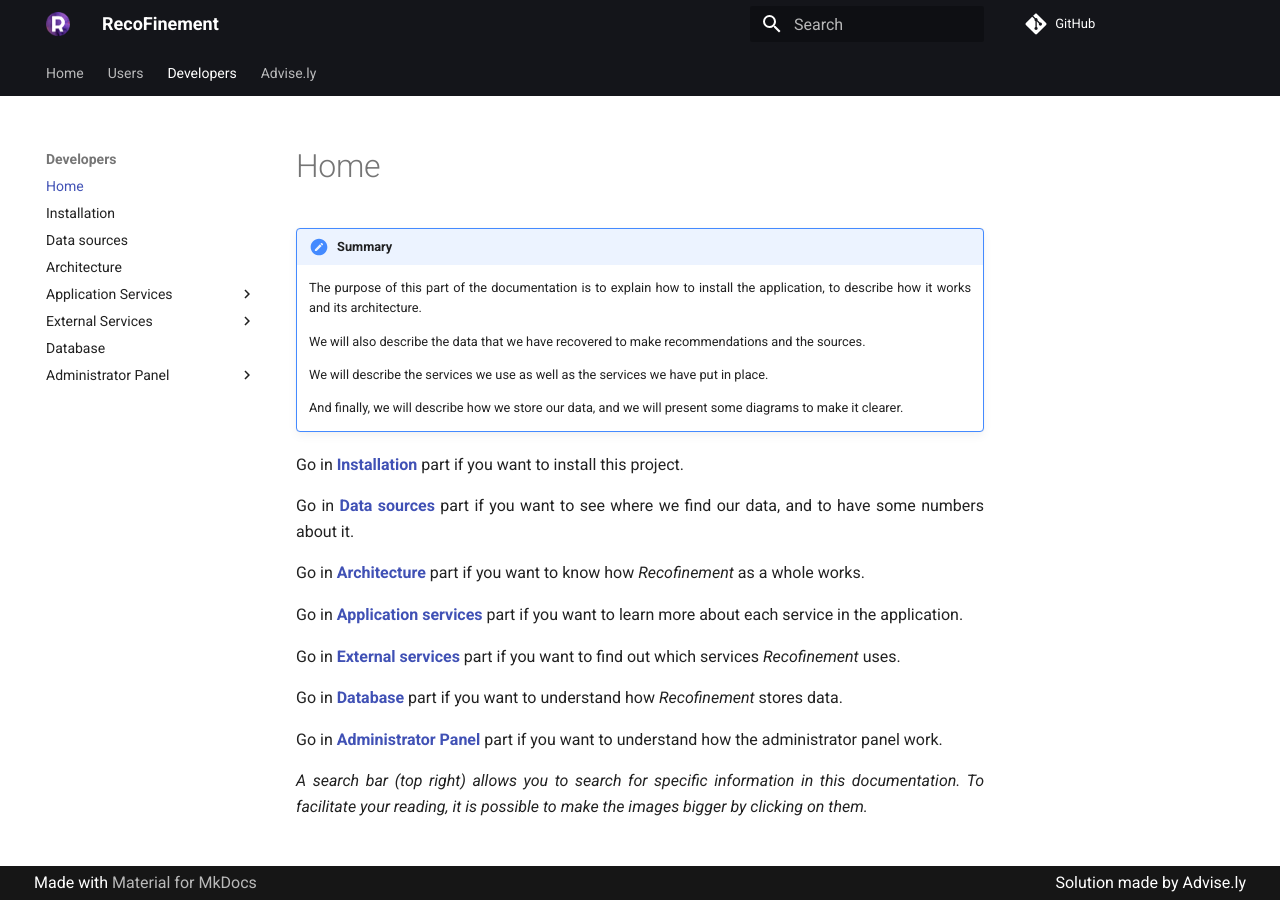
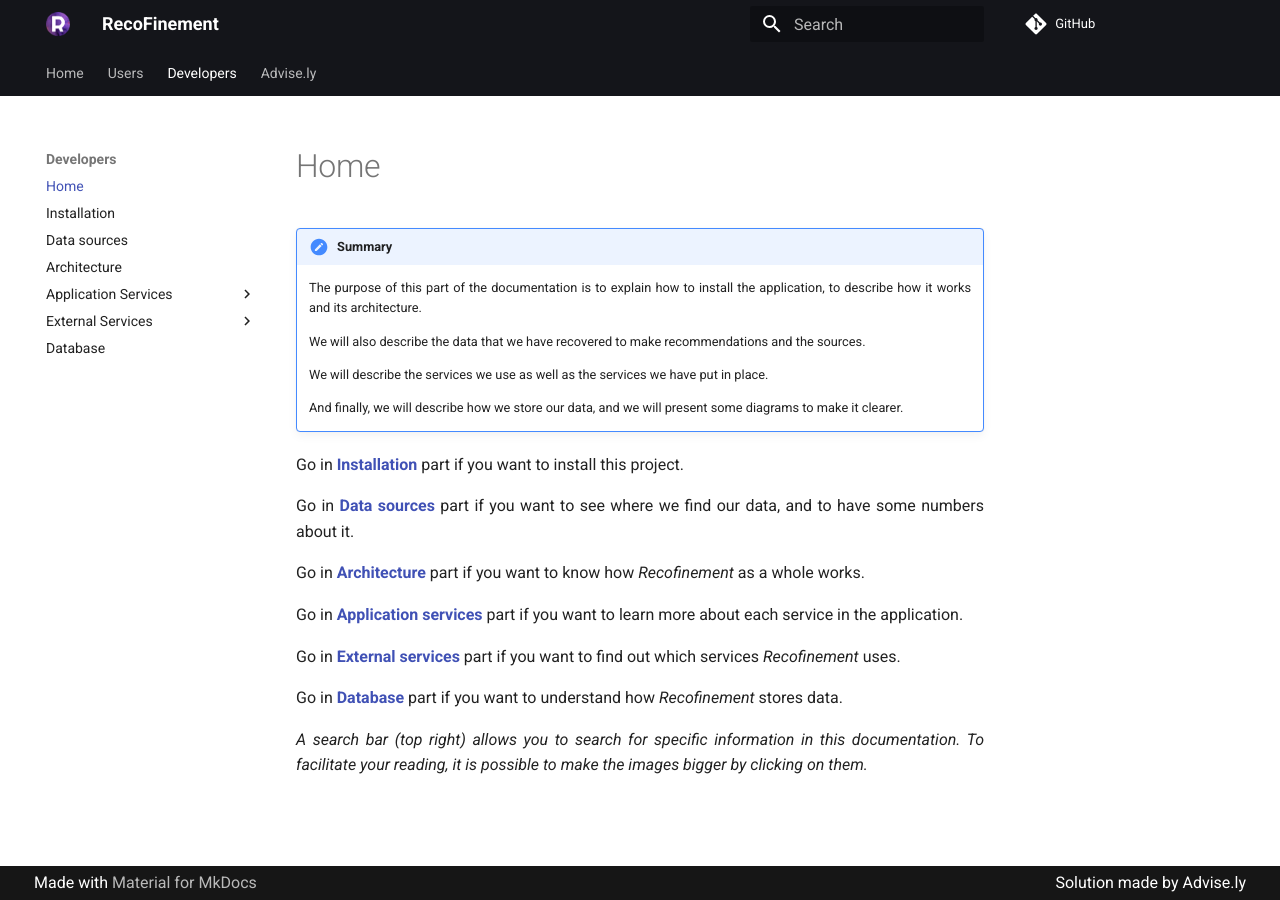
Before and after one commit to RomainCtl/RecoFinement, an MkDocs documentation site: the page built from docs/developers/index.md, in a window 1280 px wide. Built offline with MkDocs 1.6.1 and Material for MkDocs 9.7.7, drawn with Linux system fonts in a browser that asks for light colours; comment, search, counter and statistics services are not loaded; part of the change alters nothing that is shown.

Commit message:
Rechange doc admin pannel strucuture

```diff
--- a/docs/developers/index.md
+++ b/docs/developers/index.md
@@ -19,6 +19,4 @@ Go in __[External services](./external_services/mailjet)__ part if you want to f
 
 Go in __[Database](./database)__ part if you want to understand how *Recofinement* stores data.
 
-Go in __[Administrator Panel](./event_sourcing)__ part if you want to understand how the administrator panel work.
-
 *A search bar (top right) allows you to search for specific information in this documentation. To facilitate your reading, it is possible to make the images bigger by clicking on them.*
--- a/mkdocs.yml
+++ b/mkdocs.yml
@@ -34,20 +34,20 @@ nav:
         - Architecture: developers/architecture.md
         - Application Services:
             - User Interface: developers/services/ui.md
-            - API: developers/services/api.md
+            - API:
+                - Features: developers/services/api.md
+                - Event Sourcing: developers/event_sourcing.md
             - Recommendation Engine: developers/services/engine.md
             - Nginx: developers/services/nginx.md
+            - Administrator Panel:
+                - Profile: developers/sandbox/profile.md
+                - Additional Content: developers/sandbox/additional_content.md
         - External Services:
             - Mailjet: developers/external_services/mailjet.md
             - Spotify: developers/external_services/spotify.md
             - TMDB: developers/external_services/tmdb.md
             - Google Books: developers/external_services/gbooks.md
         - Database: developers/database.md
-        - Administrator Panel:
-            - Event Sourcing: developers/event_sourcing.md
-            - SandBox:
-                - Profile: developers/sandbox/profile.md
-                - Additional Content: developers/sandbox/additional_content.md
     - Advise.ly:
         - About us: about.md
 
```
